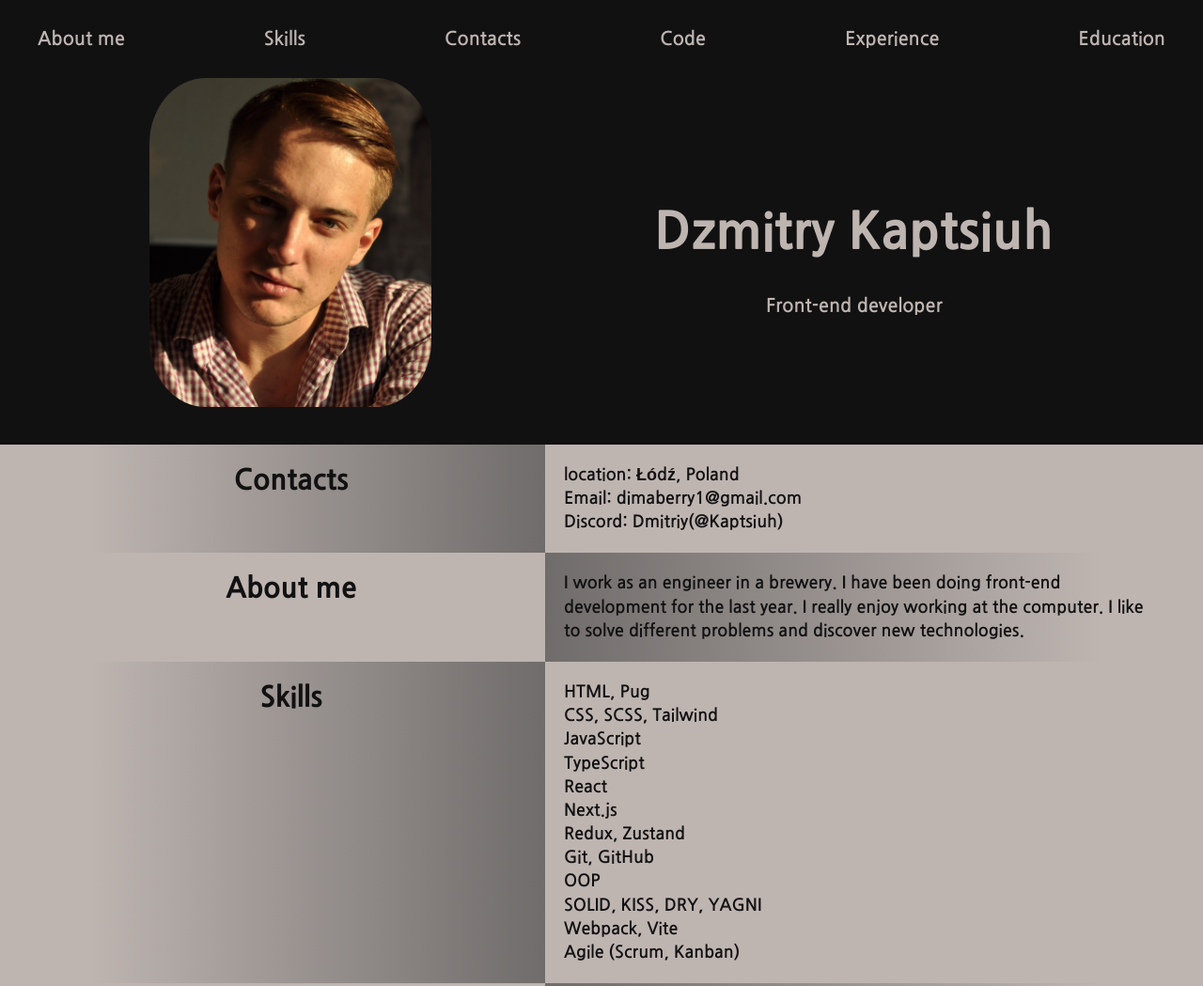
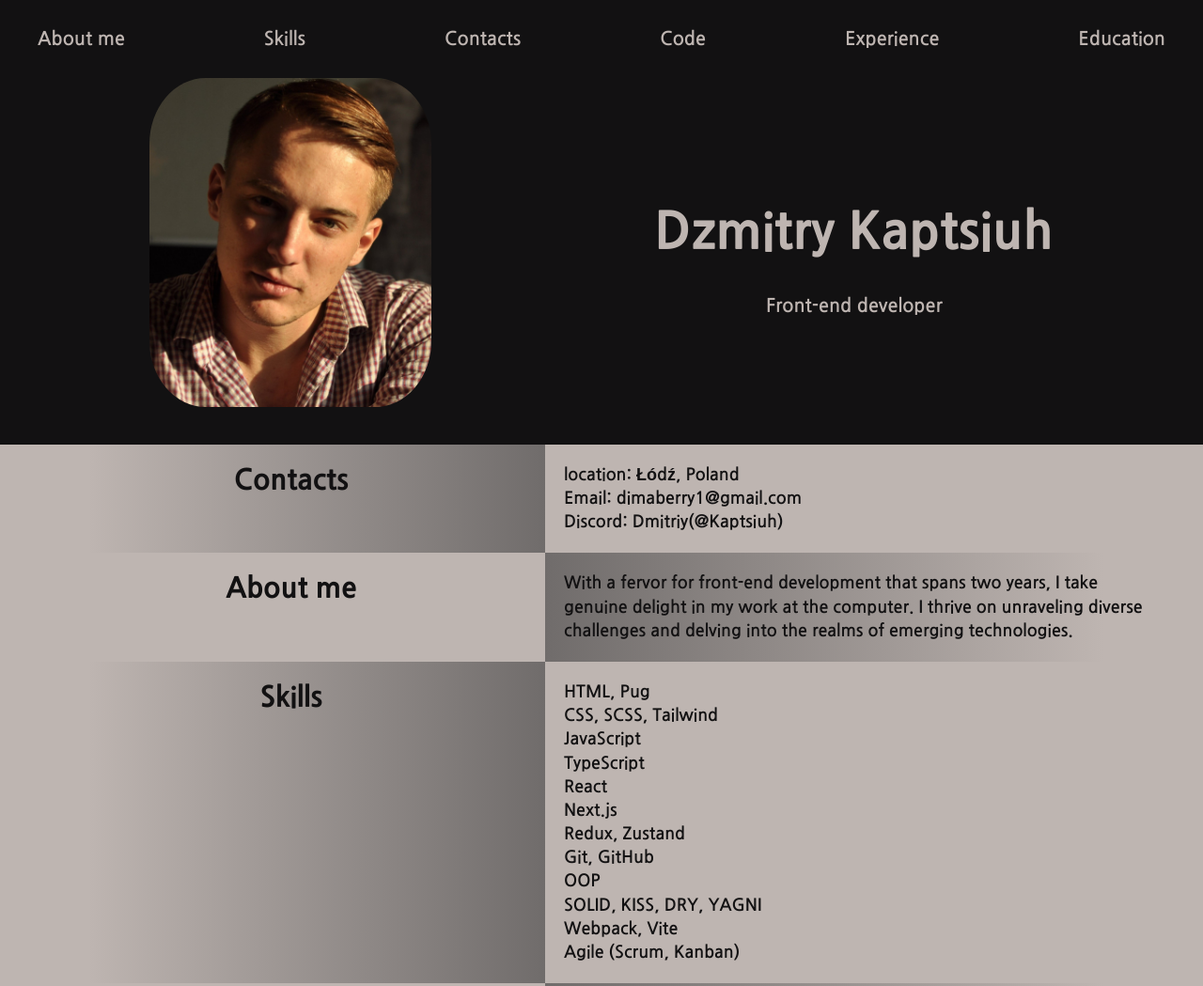
Before and after one commit to Kaptsiuh/rsschool-cv, a website: page index.html in a window 1280 px wide. Shown: the top 1049 px of the page at 94% size. Drawn offline with Linux system fonts and the light colour scheme.

Commit message:
feat: change summury

```diff
--- a/index.html
+++ b/index.html
@@ -40,7 +40,7 @@
             </section>
             <section class="about" id="about">
                 <h2 class="about__title title">About me</h2>
-                <p class="about__content content">I work as an engineer in a brewery. I have been doing front-end development for the last year. I really enjoy working at the computer. I like to solve different problems and discover new technologies.</p>
+                <p class="about__content content">With a fervor for front-end development that spans two years, I take genuine delight in my work at the computer. I thrive on unraveling diverse challenges and delving into the realms of emerging technologies.</p>
             </section>
             <section class="skills" id="skills">
                 <h2 class="skills__title title">Skills</h2>
```
